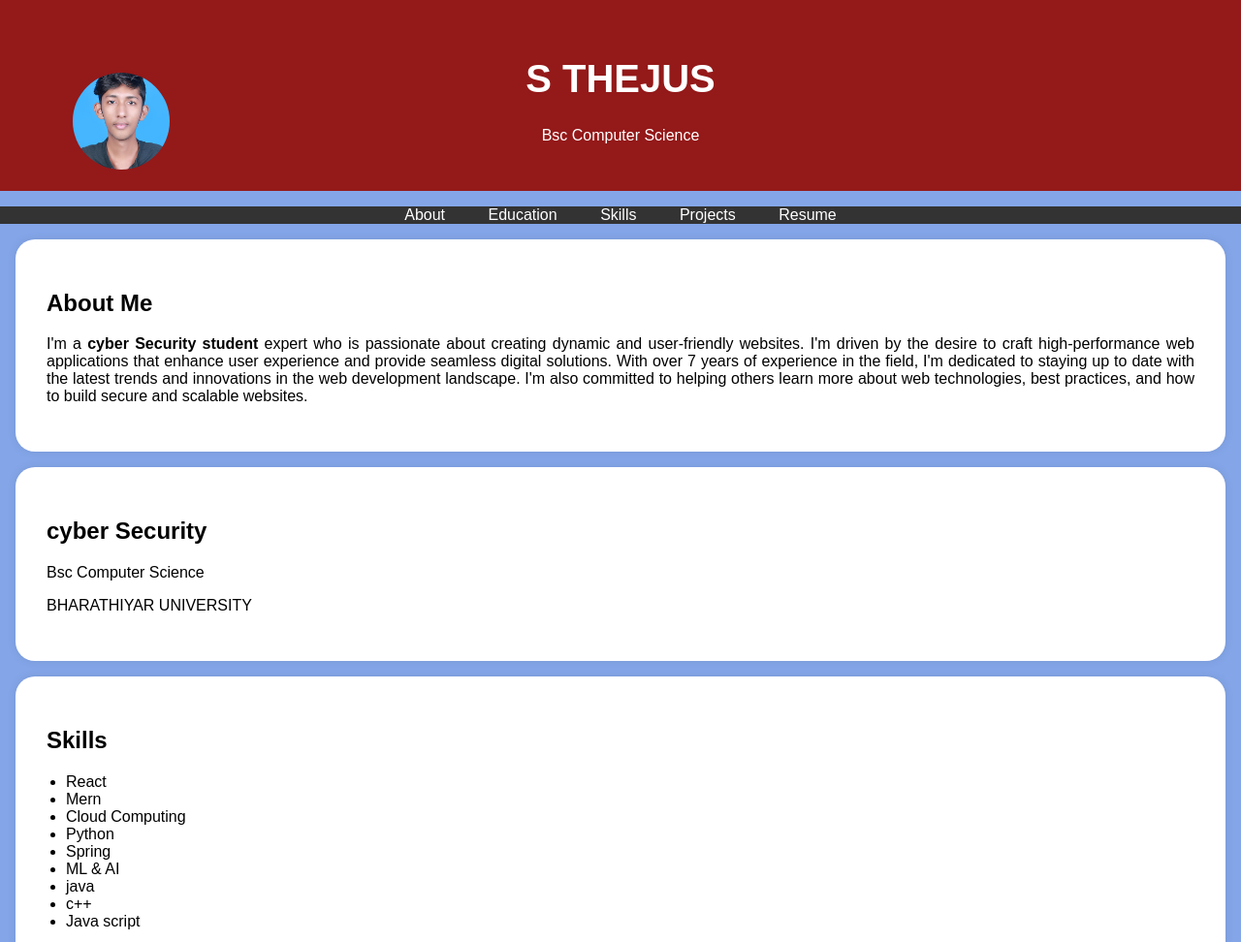
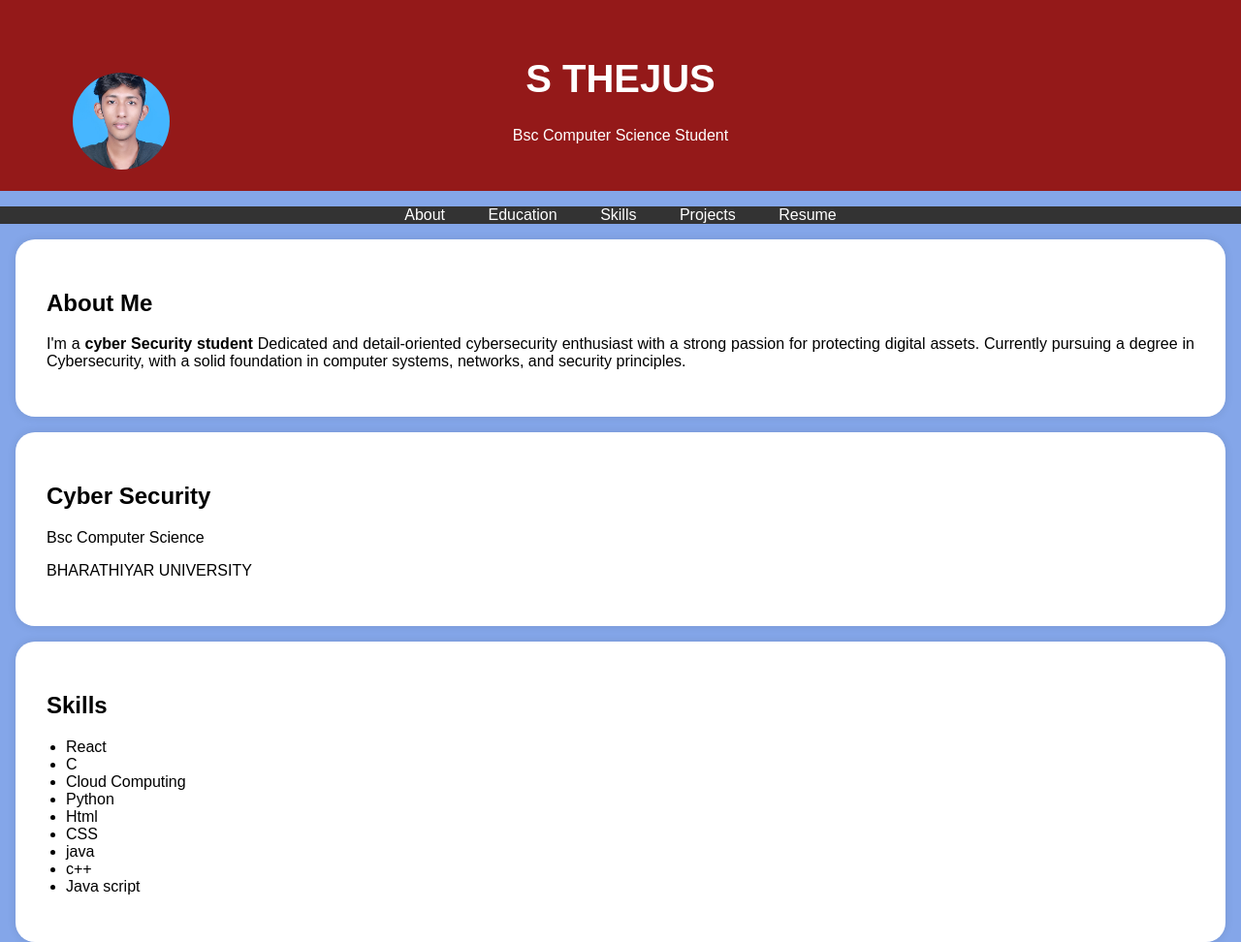
Before and after one commit to thejus410/digital-portfolio0, a plain HTML site: page index.html in a window 1280 px wide. Shown: the top 972 px of the page at 97% size. Drawn offline with Linux system fonts and the light colour scheme.

Commit message:
Update index.html

```diff
--- a/index.html
+++ b/index.html
@@ -97,7 +97,7 @@
              <!-- Add your profile picture here -->
              <img src="THEJUS.jpg" alt="Your Profile Picture" class="profile-picture">
              <h1>S THEJUS</h1>
-             <p>Bsc Computer Science</p>
+             <p>Bsc Computer Science Student</p>
          </div>
      </header>
 
@@ -115,19 +115,14 @@
      <section id="about">
          <div class="section-content">
              <h2>About Me</h2>
-             <p>I'm a <b>cyber Security student</b> expert who is passionate about creating dynamic and user-friendly websites.
-                 I'm driven by the desire to craft high-performance web applications that enhance user experience and provide
-                  seamless digital solutions. With over 7 years of experience in the field, I'm dedicated to staying up to date
-                  with the latest trends and innovations in the
-                  web development landscape. I'm also committed to helping others learn more about web technologies,
-                  best practices, and how to build secure and scalable websites.</p>
+             <p>I'm a <b>cyber Security student</b> Dedicated and detail-oriented cybersecurity enthusiast with a strong passion for protecting digital assets. Currently pursuing a degree in Cybersecurity, with a solid foundation in computer systems, networks, and security principles.</p>
 
          </div>
      </section>
 
      <section id="education">
          <div class="section-content">
-             <h2>cyber Security</h2>
+             <h2>Cyber Security</h2>
              <p>Bsc Computer Science</p>
              <p>BHARATHIYAR UNIVERSITY</p>
 
@@ -140,11 +135,11 @@
              <h2>Skills</h2>
              <ul>
                  <li>React</li>
-                 <li>Mern</li>
+                 <li>C</li>
                  <li>Cloud Computing</li>
                  <li>Python</li>
-                 <li>Spring</li>
-                 <li>ML & AI</li>
+                 <li>Html</li>
+                 <li>CSS</li>
                  <li>java</li>
                  <li>c++</li>
                  <li>Java script</li>
```
